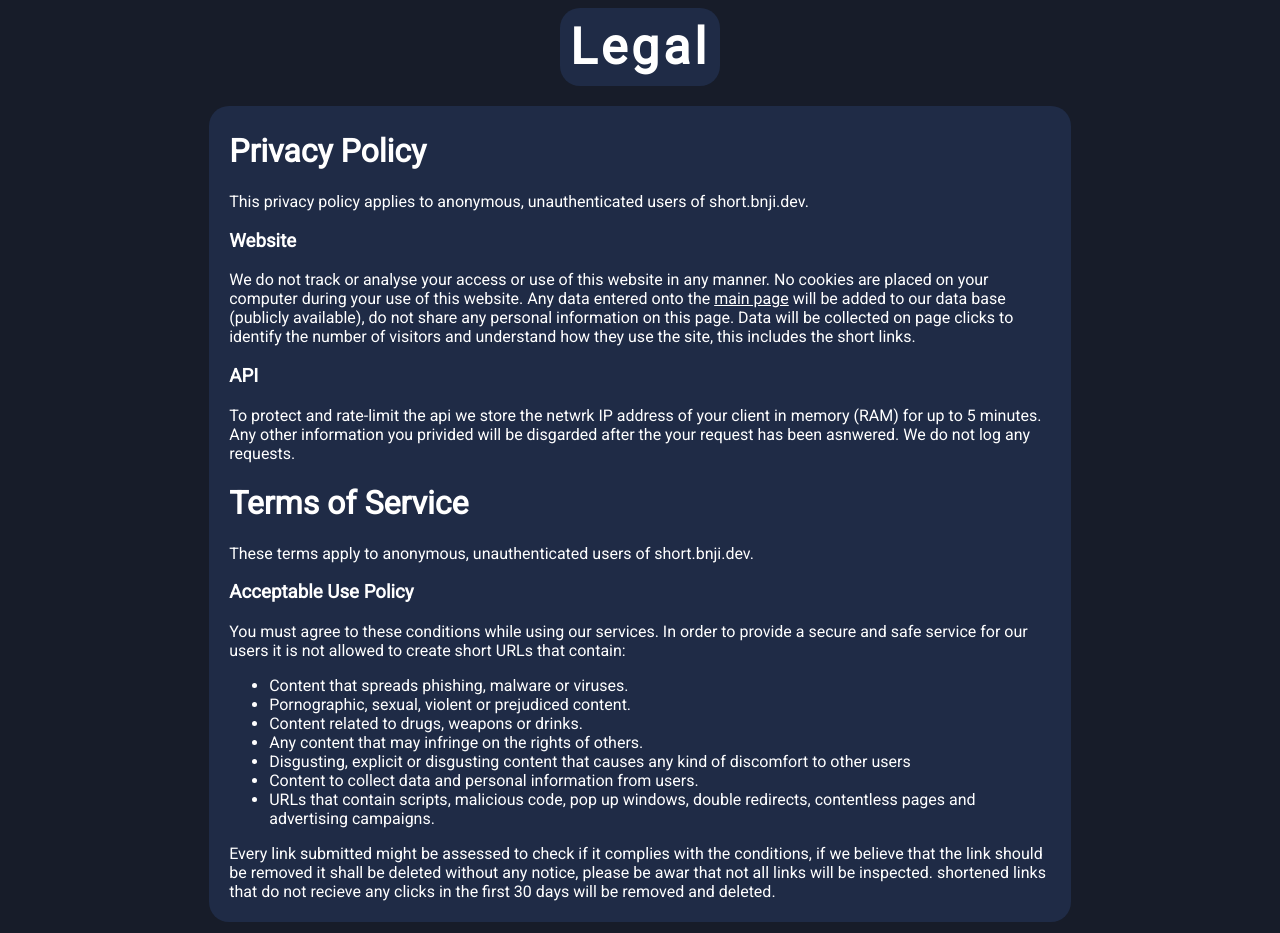
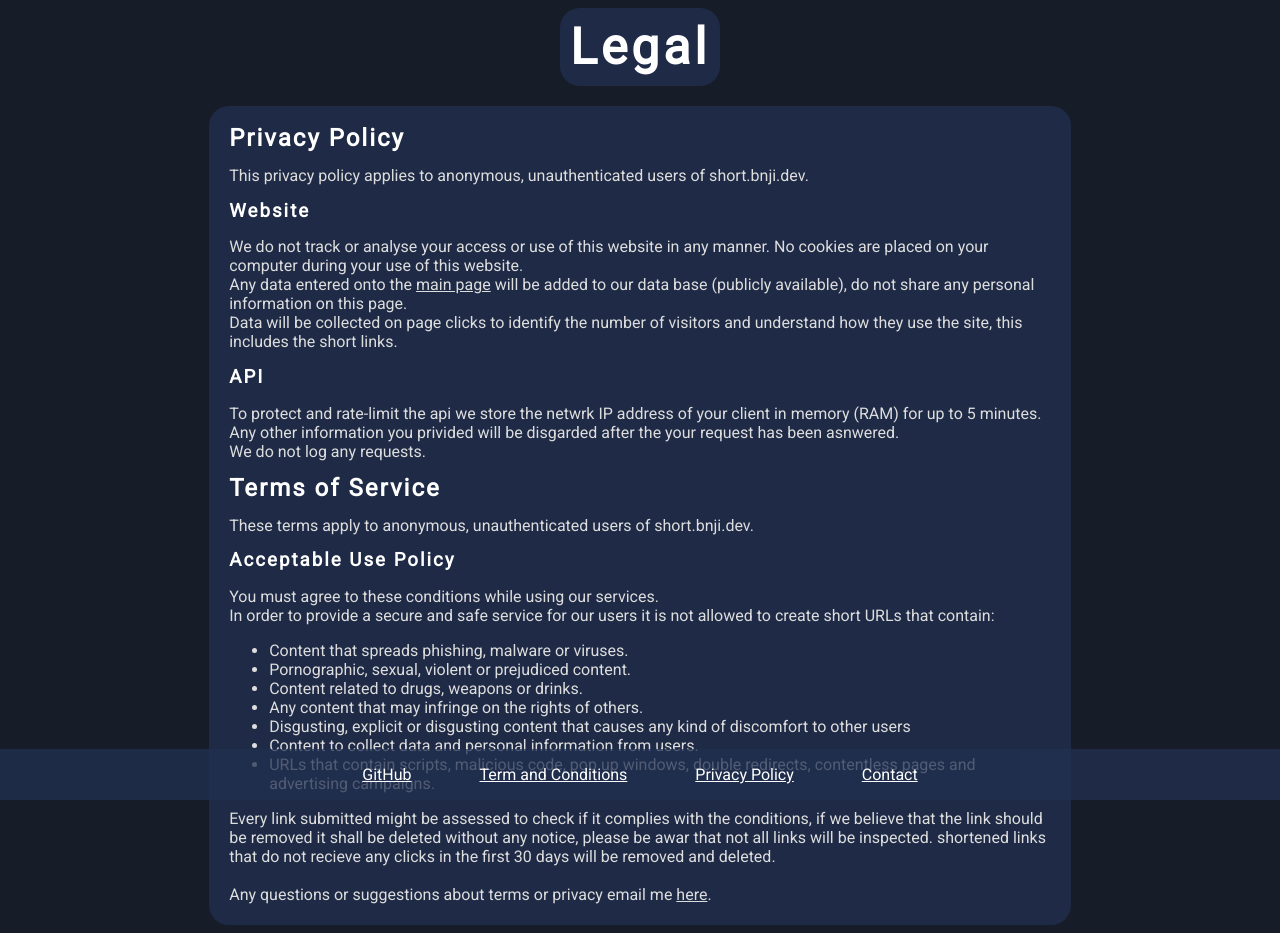
Before and after one commit to DAVE4547/URL-Shortener, a website: page public/legal.html in a window 1280 px wide. Drawn offline with nearby package versions, Linux system fonts and the light colour scheme.

Commit message:
added footer and updated legal style

```diff
--- a/public/css/index-styles.css
+++ b/public/css/index-styles.css
@@ -126,6 +126,20 @@
   display: none;
 }
 
+.footer {
+
+  position: fixed;
+  left: 0;
+  bottom: 0;
+  width: 100%;
+
+  background-color: rgba(34, 48, 80, 0.75);
+  color: white;
+  text-align: center;
+
+  display: inline-block;
+}
+
 /* Removes text box outline */
 input:focus,
 textarea:focus,
--- a/public/css/legal-styles.css
+++ b/public/css/legal-styles.css
@@ -32,6 +32,29 @@
   color: white;
 }
 
+.lurl p {
+  color: rgb(221, 221, 221);
+}
+
+.subtitle {
+  letter-spacing: 2px;
+  line-height: 15px;
+}
+
+.footer {
+
+  position: fixed;
+  left: 0;
+  bottom: 0;
+  width: 100%;
+
+  background-color: rgba(34, 48, 80, 0.75);
+  color: white;
+  text-align: center;
+
+  display: inline-block;
+}
+
 /* Removes text box outline */
 input:focus,
 textarea:focus,
--- a/public/legal.html
+++ b/public/legal.html
@@ -28,33 +28,34 @@
    </head>
    <body>
 
-      <div class="input" id="input">
-         <h1 class="pagetitle">Legal</h1>
+      <div>
+         <h2 class="pagetitle">Legal</h2>
          <div class="titleSeperater"></div>
          <div class="lurl">
-            <h1>Privacy Policy</h1>
+            <h2 class="subtitle">Privacy Policy</h2>
             <p>This privacy policy applies to anonymous, unauthenticated users of short.bnji.dev.</p>
-            <h3>Website</h3>
+            <h3 class="subtitle">Website</h3>
             <p>
-               We do not track or analyse your access or use of this website in any manner. No cookies are placed on your computer during your use of this website.
-               Any data entered onto the <a style="color: white;" href="https://short.bnji.dev/">main page</a> will be added to our data base (publicly available), do not share any personal information on this page.
-               Data will be collected on page clicks to identify the number of visitors and understand how they use the site, this includes the short links.
+               We do not track or analyse your access or use of this website in any manner. No cookies are placed on your computer during your use of this website.<br>
+               Any data entered onto the <a style="color: rgb(221, 221, 221);" href="/">main page</a> will be added to our data base (publicly available), do not share any personal information on this page.<br>
+               Data will be collected on page clicks to identify the number of visitors and understand how they use the site, this includes the short links.<br>
             </p>
-            <h3>API</h3>
+            <h3 class="subtitle">API</h3>
             <p>
-               To protect and rate-limit the api we store the netwrk IP address of your client in memory (RAM) for up to 5 minutes.
-               Any other information you privided will be disgarded after the your request has been asnwered.
-               We do not log any requests.
+               To protect and rate-limit the api we store the netwrk IP address of your client in memory (RAM) for up to 5 minutes.<br>
+               Any other information you privided will be disgarded after the your request has been asnwered.<br>
+               We do not log any requests.<br>
             </p>
 
-            <h1>Terms of Service</h1>
+            <h2 class="subtitle">Terms of Service</h2>
             <p>These terms apply to anonymous, unauthenticated users of short.bnji.dev.</p>
-            <h3>Acceptable Use Policy</h3>
+            <h3 class="subtitle">Acceptable Use Policy</h3>
             <p>
-               You must agree to these conditions while using our services.
+               You must agree to these conditions while using our services.<br>
 
-               In order to provide a secure and safe service for our users it is not allowed to create short URLs that contain:
-               <ul>
+               In order to provide a secure and safe service for our users it is not allowed to create short URLs that contain:<br>
+            </p>
+            <ul style="color: rgb(221, 221, 221);">
                <li>Content that spreads phishing, malware or viruses.</li>
                <li>Pornographic, sexual, violent or prejudiced content.</li>
                <li>Content related to drugs, weapons or drinks.</li>
@@ -63,11 +64,22 @@
                <li>Content to collect data and personal information from users.</li>
                <li>URLs that contain scripts, malicious code, pop up windows, double redirects, contentless pages and advertising campaigns.</li>
             </ul>
+            <p>
+               Every link submitted might be assessed to check if it complies with the conditions, if we believe that the link should be removed it shall be deleted without any notice, please be awar that not all links will be inspected. shortened links that do not recieve any clicks in the first 30 days will be removed and deleted.<br><br>
 
-               Every link submitted might be assessed to check if it complies with the conditions, if we believe that the link should be removed it shall be deleted without any notice, please be awar that not all links will be inspected. shortened links that do not recieve any clicks in the first 30 days will be removed and deleted.
+               Any questions or suggestions about terms or privacy email me <a style="color: rgb(221, 221, 221);" href="mailto:contact@bnji.dev">here</a>.
             </p>
+
          </div>
+
       </div>
+
+      <footer class="footer">
+         <p style="display: inline-block; padding-right: 5%;"><a style="color: white;" href="https://github.com/DAVE4547/URL-Shortener" target="_blank">GitHub</a></p>
+         <p style="display: inline-block; padding-right: 5%;"><a style="color: white;" href="legal">Term and Conditions</a></p>
+         <p style="display: inline-block; padding-right: 5%;"><a style="color: white;" href="legal">Privacy Policy</a></p>
+         <p style="display: inline-block;"><a style="color: white;" href="mailto:contact@bnji.dev">Contact</a></p>
+      </footer>
 
    </body>
 
```
Also changed, not shown: public/index.html (+7 -0 lines). Lines whose indentation alone changed are shown as unchanged.
